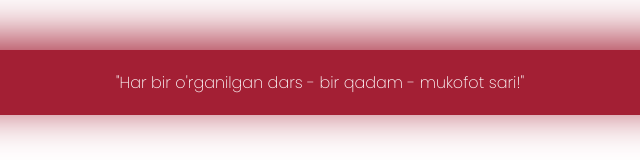
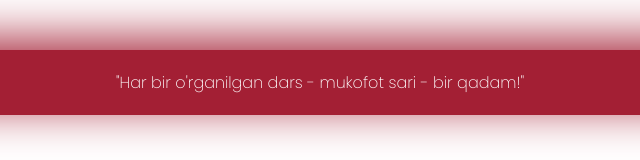
Before and after one commit to sh-mirjalol-3930/M-IT, a plain HTML site: page index.html in a window 1280 px wide. Shown: the part 637-797 px from the top of the page, 320-960 px from the left. Drawn offline with Linux system fonts and the light colour scheme; a web font is replaced by a local one.

Commit message:
progress

```diff
--- a/index.html
+++ b/index.html
@@ -86,7 +86,7 @@
             <div class="container">
                 <div class="row">
                     <p>
-                        "Har bir o'rganilgan dars - bir qadam - mukofot sari!"
+                        "Har bir o'rganilgan dars - mukofot sari - bir qadam!"
                     </p>
                 </div>
             </div>
```
